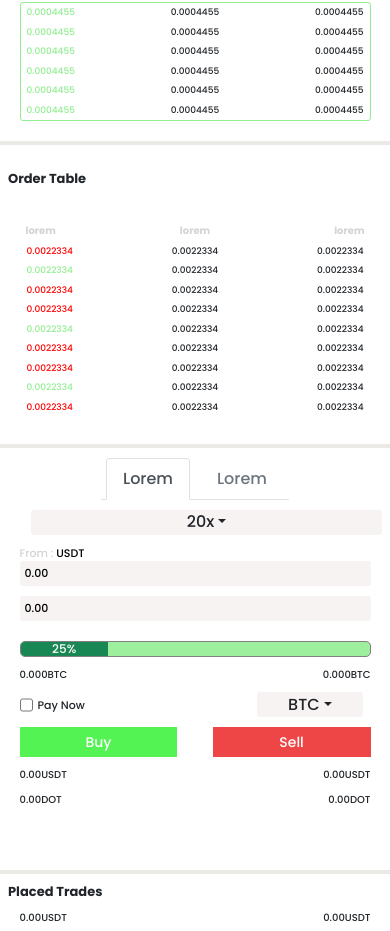
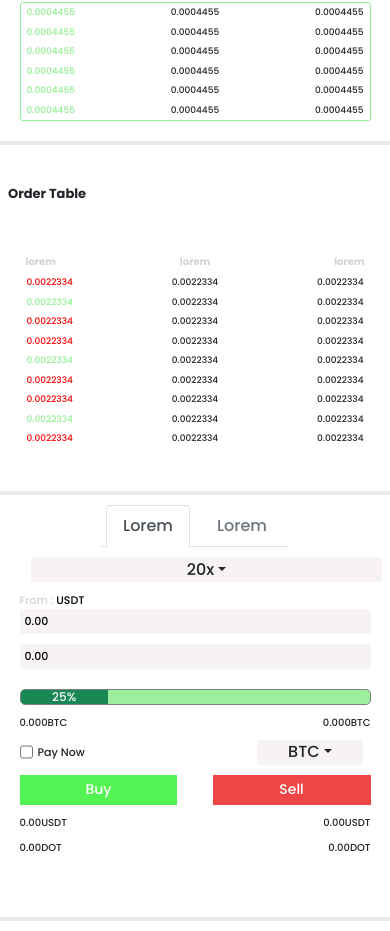
Before and after one commit to Adepiper/forex_charts, a React (Create React App) app: page / in a window 390 px wide. Shown: the part 1028-1959 px from the top of the page. Built offline with nearby package versions, Linux system fonts and the light colour scheme.

Commit message:
Order Table height changed

```diff
--- a/src/Components/MarketFeatures/OrderTable/OrderTable.css
+++ b/src/Components/MarketFeatures/OrderTable/OrderTable.css
@@ -50,6 +50,11 @@
 }
 @media only screen and (max-width: 991px) {
   .order-table {
-    min-height: 35.4vh;
+    min-height: 41vh;
   }
 }
+/* @media only screen and (max-width: 768px) {
+  .order-table {
+
+  }
+} */
```
